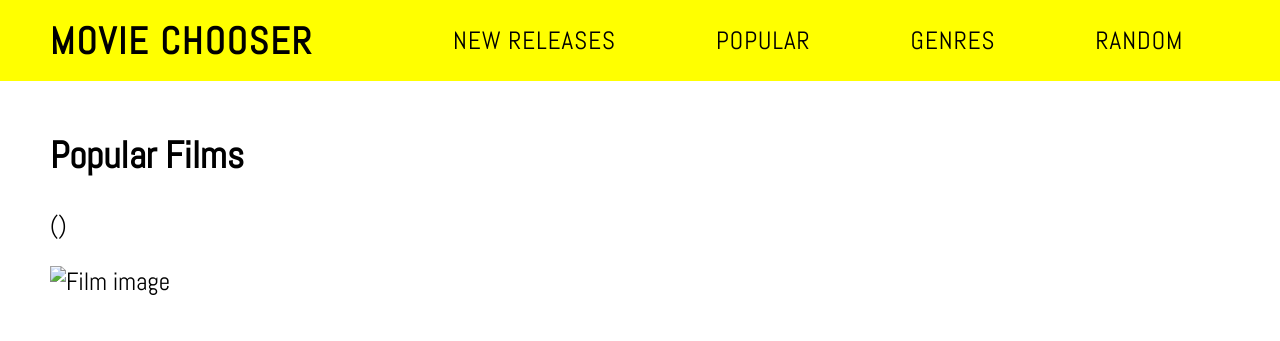
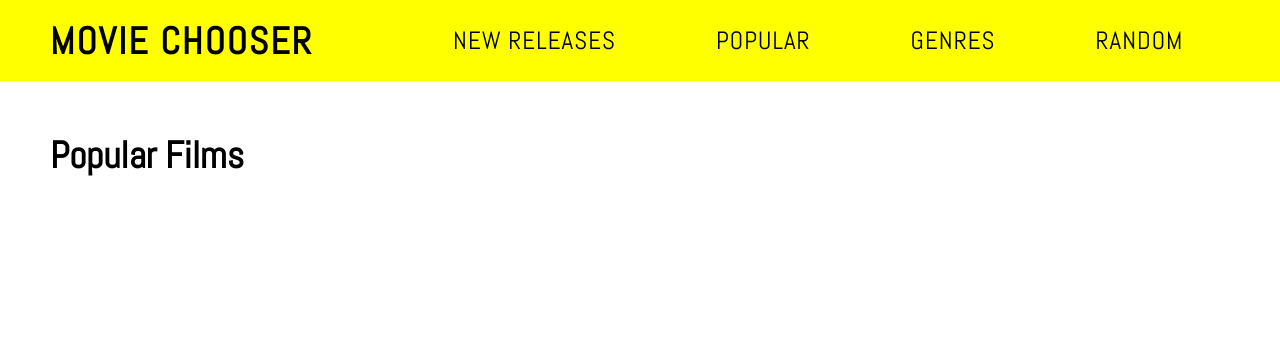
Before and after one commit to guyus15/movie-app, a Flask app: page / in a window 1280 px wide. Shown: the top 341 px of the page. Run offline with Flask 2, Linux system fonts and the light colour scheme; data that the repository does not hold is empty.

Commit message:
Add looping through films

```diff
--- a/templates/index.html
+++ b/templates/index.html
@@ -3,11 +3,11 @@
 {% block content %}
     <h2>Popular Films</h2>
 
-    <p>{{films}}</p>
-
-    <p class="film-title">{{films['Title']}} ({{films['Year']}})</p>
-    <p class="film-runtime">{{films['Runtime']}}</p>
-    <img src="{{films['Poster']}}" alt="Film image">
-    <p class="film-description">{{films['Plot']}}</p>
-    <p class="film-cast">{{films['Actors']}}</p>
+    <div class="film-container">
+        {% for film in films %}
+        <p class="film-title">{{film['Title']}} ({{film['Year']}})</p>
+        <p class="film-runtime">{{film['Runtime']}}</p>
+        <img src="{{film['Poster']}}" alt="Film image">
+        {% endfor %}
+    </div>
 {% endblock %}
```
